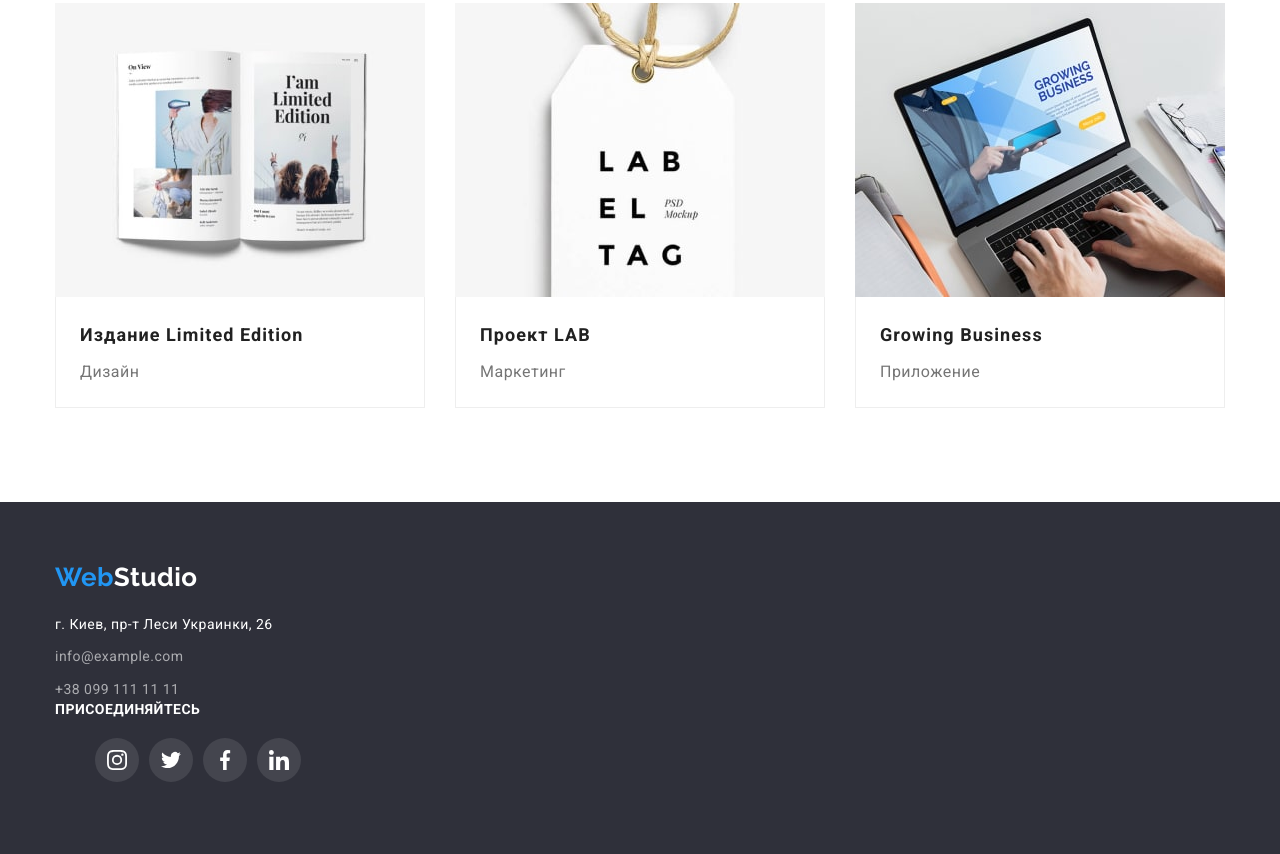
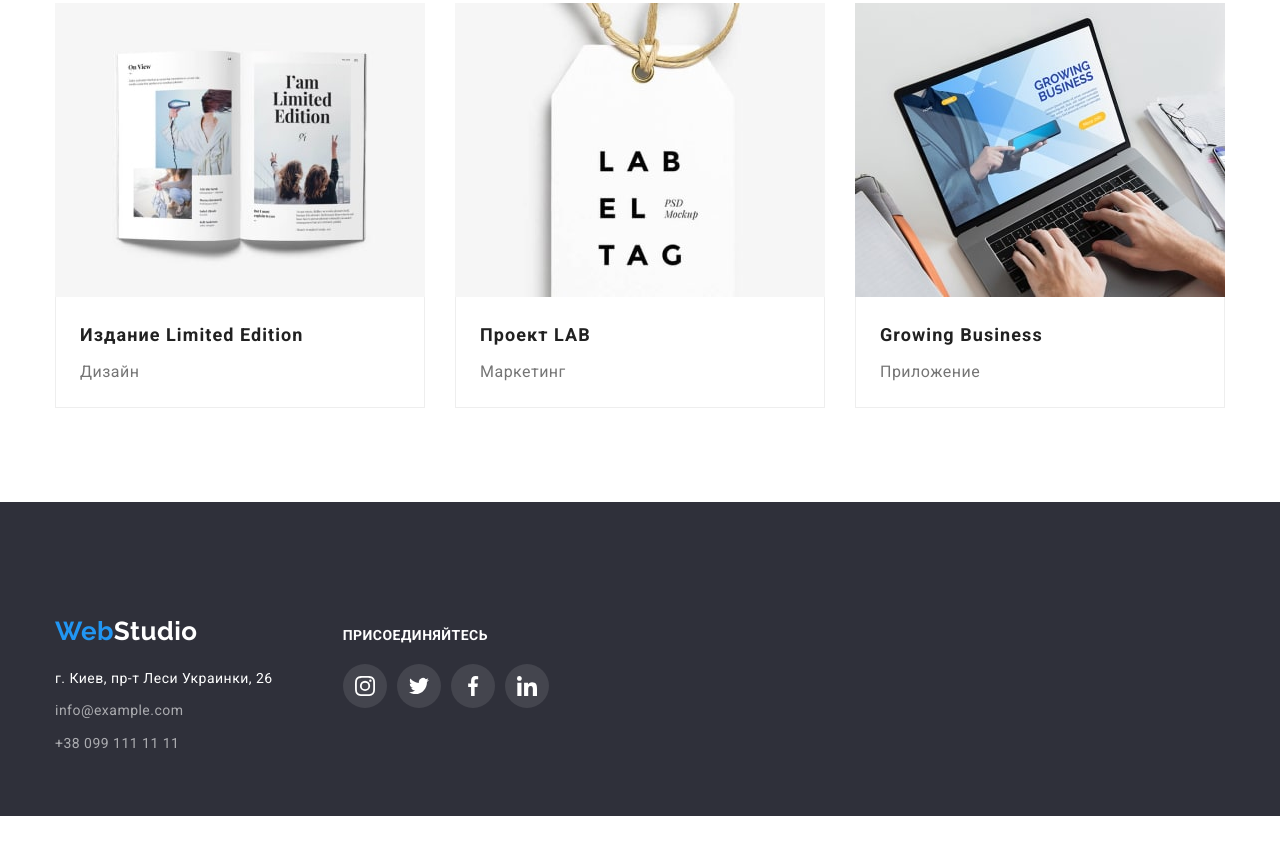
Before and after one commit to Blacksmith10/goit-markup-hw-04, a plain HTML site: page portfolio.html in a window 1280 px wide. Shown: the part 1130-1984 px from the top of the page. After the commit the page ends 1946 px from the top, so only its background shows below. Drawn offline with nearby package versions, Linux system fonts and the light colour scheme.

Commit message:
Add complete HW4

```diff
--- a/css/styles.css
+++ b/css/styles.css
@@ -352,15 +352,18 @@ body {
 
 .footer-container {
   display: flex;
-  flex-direction: column;
-
   margin: 0 auto;
   padding: 0px 15px;
   width: 1200px;
 }
 
-.join {
-  display: inline-block;
+.join-container {
+  padding-top: 66px;
+  padding-left: 70px;
+}
+
+.address-container {
+  padding-top: 54px;
 }
 
 /* Portfolio */
@@ -575,6 +578,8 @@ body {
 .join-links {
   display: flex;
   list-style: none;
+  margin: 0px;
+  padding: 0px;
 }
 
 .join-links .list + .list {
--- a/portfolio.html
+++ b/portfolio.html
@@ -200,7 +200,8 @@
       </section>
     </main>
     <footer class="footer">
-      <div class="container">
+      <div class="footer-container">
+        <div class="address-container">
           <a href="./index.html" class="logo-bottom"><span class="logo-blue">Web</span>Studio</a>
           <address class="address">
             <ul class="list">
@@ -221,6 +222,8 @@
               </li>
             </ul>
           </address>
+        </div>
+        <div class="join-container">
           <h3 class="title">Присоединяйтесь</h3>
           <ul class="join-links">
             <li class="list">
@@ -249,6 +252,7 @@
             </li>
           </ul>
         </div>
+      </div>
     </footer>
   </body>
 </html>
```
Also changed, not shown: index.html (+4 -0 lines). Lines whose indentation alone changed are shown as unchanged.
